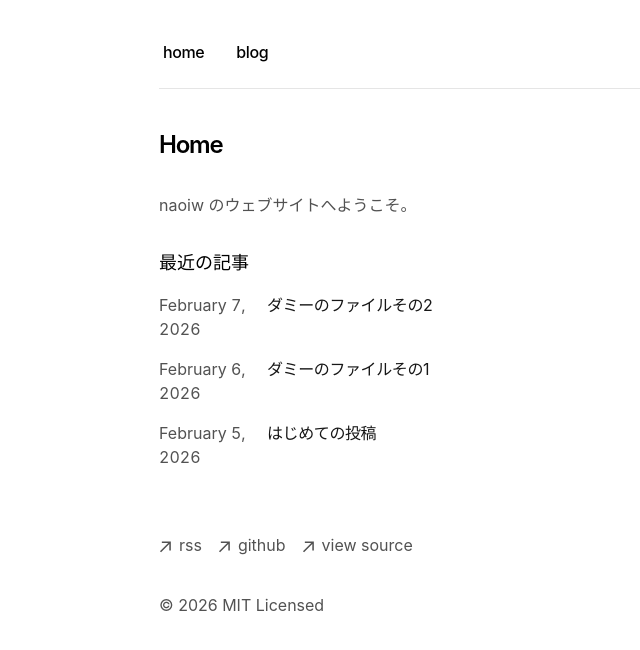
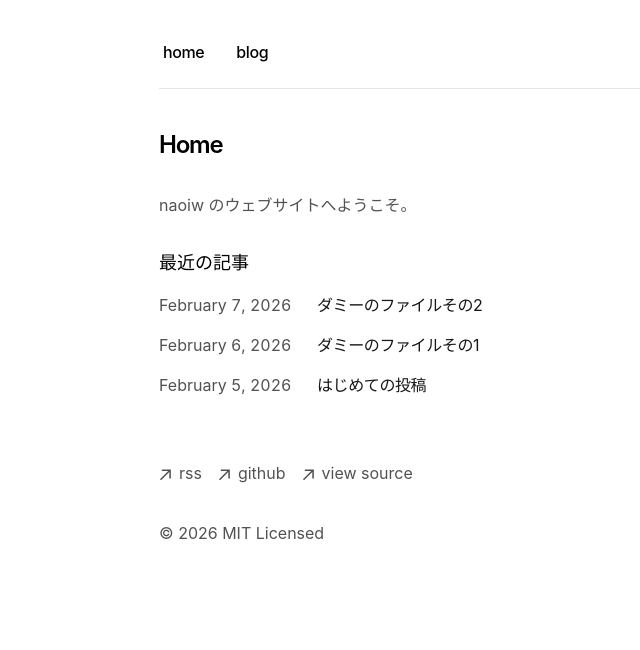
Before and after one commit to naoiw/naoiw.github.io, a Next.js app: page / in a window 1280 px wide. Shown: the top 650 px of the page, without its empty margins (193-833 px from the left). Built offline with nearby package versions, Linux system fonts and the light colour scheme.

Commit message:
style : 年月日の横幅を調整

```diff
--- a/app/components/posts.tsx
+++ b/app/components/posts.tsx
@@ -22,7 +22,7 @@
             href={`/blog/${post.slug}`}
           >
             <div className="w-full flex flex-col md:flex-row space-x-0 md:space-x-2">
-              <p className="text-neutral-600 dark:text-neutral-400 w-[100px] tabular-nums">
+              <p className="text-neutral-600 dark:text-neutral-400 w-[150px] shrink-0 tabular-nums">
                 {formatDate(post.metadata.publishedAt, false)}
               </p>
               <p className="text-neutral-900 dark:text-neutral-100 tracking-tight">
```
